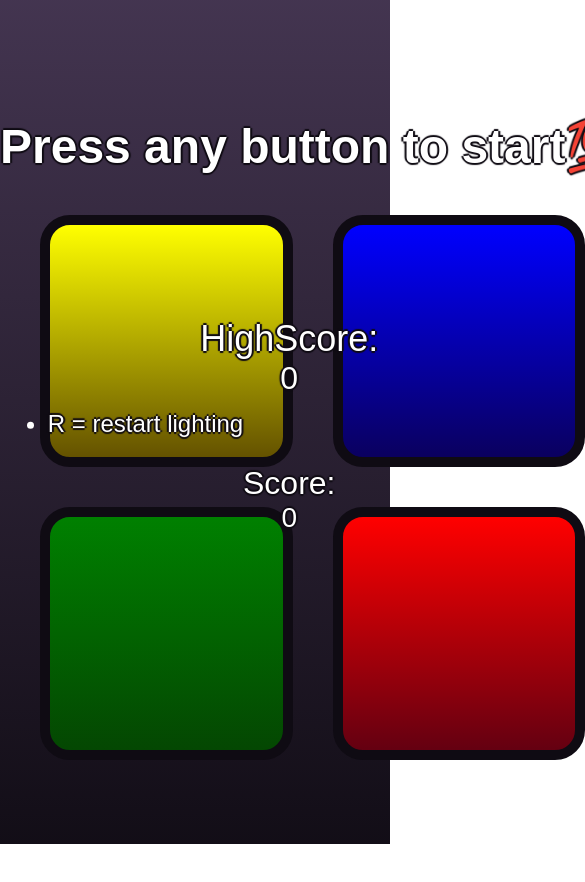
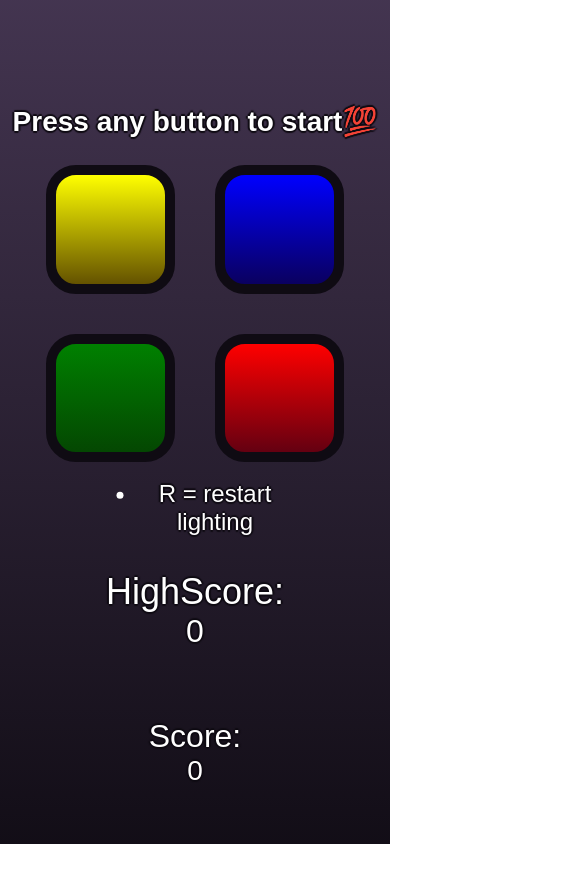
Before and after one commit to Skirbs/Simons-Game, a plain HTML site: page index.html in a window 390 px wide. Shown: the top 882 px of the page, 585 px wide, since content can reach past the window. Before the commit the page ends 844 px from the top, so only its background shows below. Drawn offline with nearby package versions, Linux system fonts and the light colour scheme; a web font is replaced by a local one.

Commit message:
Made it more responsive

```diff
--- a/index.html
+++ b/index.html
@@ -22,12 +22,12 @@
         <button class="red"></button>
       </div>
     </main>
-    <div class="controls flex-column">
+    <div class="controls flex-center">
       <ul>
         <li>R = restart lighting</li>
       </ul>
     </div>
-    <div class="score flex-column">
+    <div class="score flex-center flex-column">
       <p score="">HighScore:</p>
       <p score="0">Score:</p>
     </div>
--- a/style.css
+++ b/style.css
@@ -5,6 +5,13 @@
   display: flex;
   flex-direction: column;
   align-items: center;
+  height: 80vh;
+}
+.flex-center {
+  display: flex;
+  justify-content: center;
+  align-items: center;
+  height: 80vh;
 }
 body {
   position: absolute;
@@ -46,8 +53,8 @@ body {
 }
 
 main {
-  width: 80%;
-  height: 80%;
+  width: 80vw;
+  height: 80vh;
 }
 
 h1,
@@ -58,6 +65,7 @@ p {
   color: white;
   font-family: "Belanosima", sans-serif;
   animation: hovering 4.5s infinite;
+  text-align: center;
 }
 
 h1 {
@@ -110,6 +118,34 @@ h1 {
   right: 3vw;
 }
 
+@media (max-width: 950px) and (orientation: landscape) {
+  .controls,
+  .score {
+    top: 25%;
+  }
+}
+@media (orientation: portrait) {
+  .controls,
+  .score {
+    left: 50%;
+    transform: translateX(-50%);
+  }
+  .controls {
+    bottom: 0;
+  }
+  .score {
+    bottom: -20%;
+  }
+  @media (max-width: 950px) {
+    .btn-container {
+      flex: 0.5;
+    }
+    h1 {
+      font-size: 1.75rem;
+    }
+  }
+}
+
 .score p {
   position: relative;
 }
```
